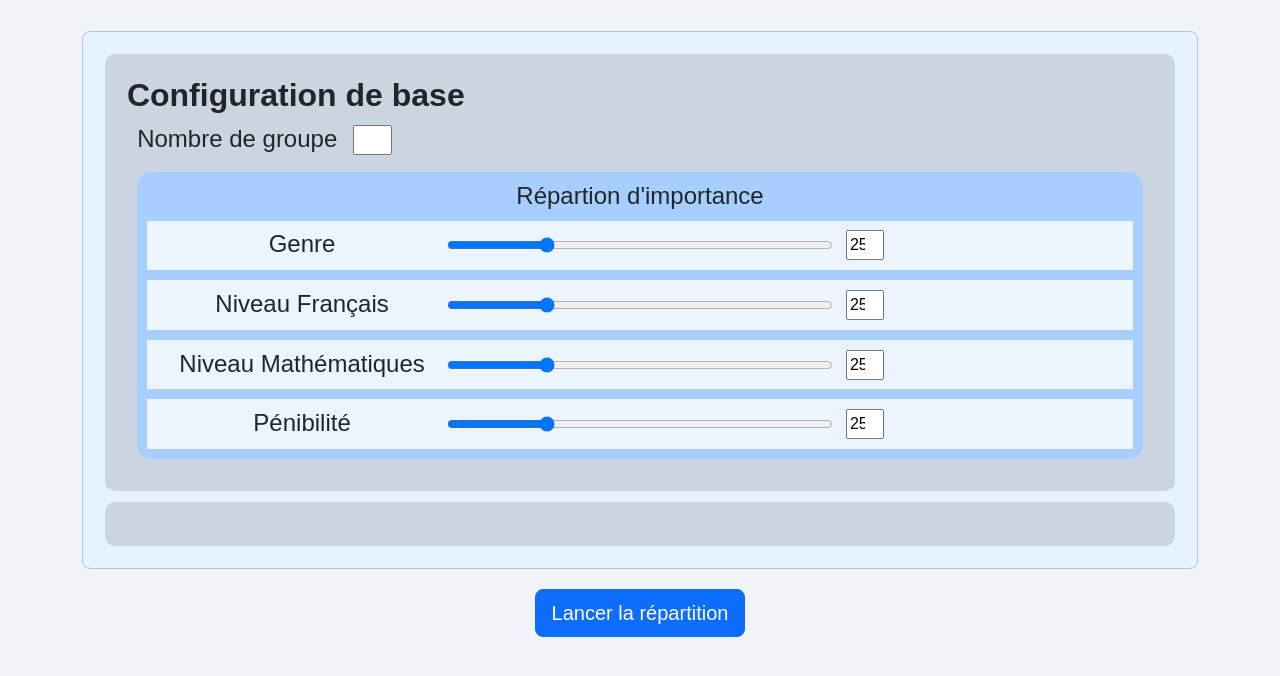
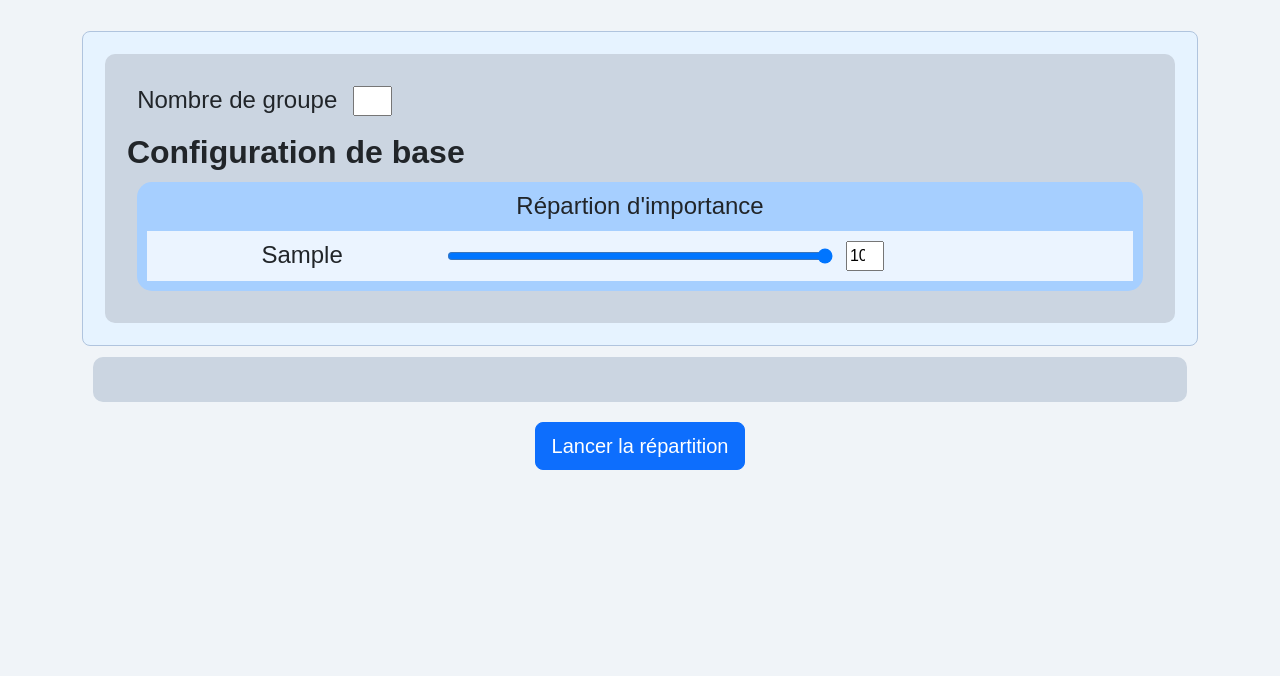
Before and after one commit to arthur-santenac/SAE_3.01c, a Flask app: template monApp/templates/configuration.html in a window 1280 px wide. Shown: the part 56-732 px from the top of the page. Run offline with Flask 3, Linux system fonts and the light colour scheme; the template is opened without the code that fills it: most values are stand-ins (such as "Sample title", 1, 10 or a date in 2020).

Commit message:
Modification de la configuration. Elle se fait maintenant automatiquement via les fichiers .csv et plus manuellement.

```diff
--- a/monApp/templates/configuration.html
+++ b/monApp/templates/configuration.html
@@ -22,47 +22,30 @@
 
         <section class="config-section">
             <section class="config-base">
-                <h2>Configuration de base</h2>
                 <div class="div-base">
                     <h4>Nombre de groupe</h4>
                     <div>
                         <input type="number" class="level-input" name="nb-grp" min="1" required>
                     </div>
                 </div>
+                <h2>Configuration de base</h2>
                 <section class="section-importance">
                     <h4>Répartion d'importance </h4>
-                    <div class="genre">
-                        <h4>Genre</h4>
-                        <input type="range" min="0" max="100" step="1" class="slider" value="25">
-                        <div>
-                            <input type="number" name="importance_genre" class="slider-value" min="0" max="100" step="1" value="25">
+                    {% for crit_propre in criteres %}
+                        {% set nom = "importance_" + crit_propre %}
+                        {% set titre_crit = crit_propre.replace('_', ' ').capitalize() %}
+                        {% set valeur_defaut = 100 // (criteres|length) %}
+                        <div class="{{ crit_propre }}">
+                            <h4>{{ titre_crit }}</h4>
+                            <input type="range"  min="0" max="100" step="1" class="slider" value="{{ valeur_defaut }}">
+                            <div>
+                                <input type="number" name="{{ nom }}" class="slider-value" min="0" max="100" step="1" value="{{ valeur_defaut }}">
+                            </div>
                         </div>
-                    </div>
+                    {% endfor %}
+                </section>
 
-                    <div class="francais">
-                        <h4>Niveau Français</h4>
-                        <input type="range" min="0" max="100" step="1" class="slider" value="25">
-                        <div>
-                            <input type="number" name="importance_francais" class="slider-value" min="0" max="100" step="1" value="25">
-                        </div>
-                    </div>
-
-                    <div class="maths">
-                        <h4>Niveau Mathématiques</h4>
-                        <input type="range" min="0" max="100" step="1" class="slider" value="25">
-                        <div>
-                            <input type="number" name="importance_maths" class="slider-value" min="0" max="100" step="1" value="25">
-                        </div>
-                    </div>
-
-                    <div class="penibilite">
-                        <h4>Pénibilité</h4>
-                        <input type="range" min="0" max="100" step="1" class="slider" value="25">
-                        <div>
-                            <input type="number" name="importance_penibilite" class="slider-value" min="0" max="100" step="1" value="25">
-                        </div>
-                    </div>
-                </section>
+            </section>
 
                 <script>
                     const sliders = document.querySelectorAll(".slider");
--- a/monApp/views.py
+++ b/monApp/views.py
@@ -18,35 +18,48 @@ def importer():
         return "Nom de fichier vide", 400
     if file and file.filename.endswith(".csv"):
         file.save(os.path.join(UPLOAD_FOLDER, "groupes.csv"))
-        return render_template("configuration.html",title ="COHORT App")
+        return redirect(url_for("configuration"))
     return "Format de fichier non supporté", 400
+
+
 
 @app.route("/configuration/", methods=["GET", "POST"])
 def configuration():
+    csv_path = os.path.join(UPLOAD_FOLDER, "groupes.csv")
+    critères_pour_template = []
     if request.method == "POST":
         try:
             nb_groupes_str = request.form.get("nb-grp")
             if not nb_groupes_str:
-                return render_template("configuration.html", title="COHORT App", error="Nombre de groupes requis.")
+                return render_template("configuration.html", title="COHORT App", error="Nombre de groupes requis.", critères=[])
             nb_groupes = int(nb_groupes_str)
             session["nb_groupes"] = nb_groupes
-            dico_importance = {
-                "genre": int(request.form.get("importance_genre", 0)),
-                "niveau Français": int(request.form.get("importance_francais", 0)),
-                "niveau Maths": int(request.form.get("importance_maths", 0)),
-                "Pénibilité": int(request.form.get("importance_penibilite", 0))
-            }
+            if not os.path.exists(csv_path):
+                return redirect(url_for("index"))
+            liste_crit_brut = algo.recup_critere(csv_path)
+            critères_pour_template = []
+            dico_importance = {}
+            for crit_brut in liste_crit_brut:
+                crit_propre = crit_brut.lower().replace(" ", "_")
+                form_field_name = "importance_" + crit_propre
+                importance_value = int(request.form.get(form_field_name, 0))
+                dico_importance[crit_propre] = importance_value
+                critères_pour_template.append(crit_propre)
             session["dico_importance"] = dico_importance
-            csv_path = os.path.join(UPLOAD_FOLDER, "groupes.csv")
             if not os.path.exists(csv_path):
                 return redirect(url_for("index"))
             return redirect(url_for("repartition"))
         except ValueError:
-            return render_template("configuration.html", title="COHORT App", error="Le nombre de groupes doit être un entier.")
+            return render_template("configuration.html", title="COHORT App", error="Le nombre de groupes ou une des importances doit être un entier.", critères=critères_pour_template)
         except Exception as e:
             print(f"Une erreur est survenue: {e}")
-            return render_template("configuration.html", title="COHORT App", error=f"Une erreur est survenue: {e}")
-    return render_template("configuration.html", title="COHORT App")
+            return render_template("configuration.html", title="COHORT App", error=f"Une erreur est survenue: {e}", criteres=critères_pour_template)
+    if os.path.exists(csv_path):
+        liste_crit_brut = algo.recup_critere(csv_path)
+        criteres_pour_template = []
+        for critere in liste_crit_brut:
+            criteres_pour_template.append(critere.lower().replace(" ", "_"))
+    return render_template("configuration.html", title="COHORT App", criteres=criteres_pour_template)
 
 @app.route("/repartition/")
 def repartition():
```
Also changed, not shown: monApp/static/uploads/groupes.csv (+25 -24 lines).
